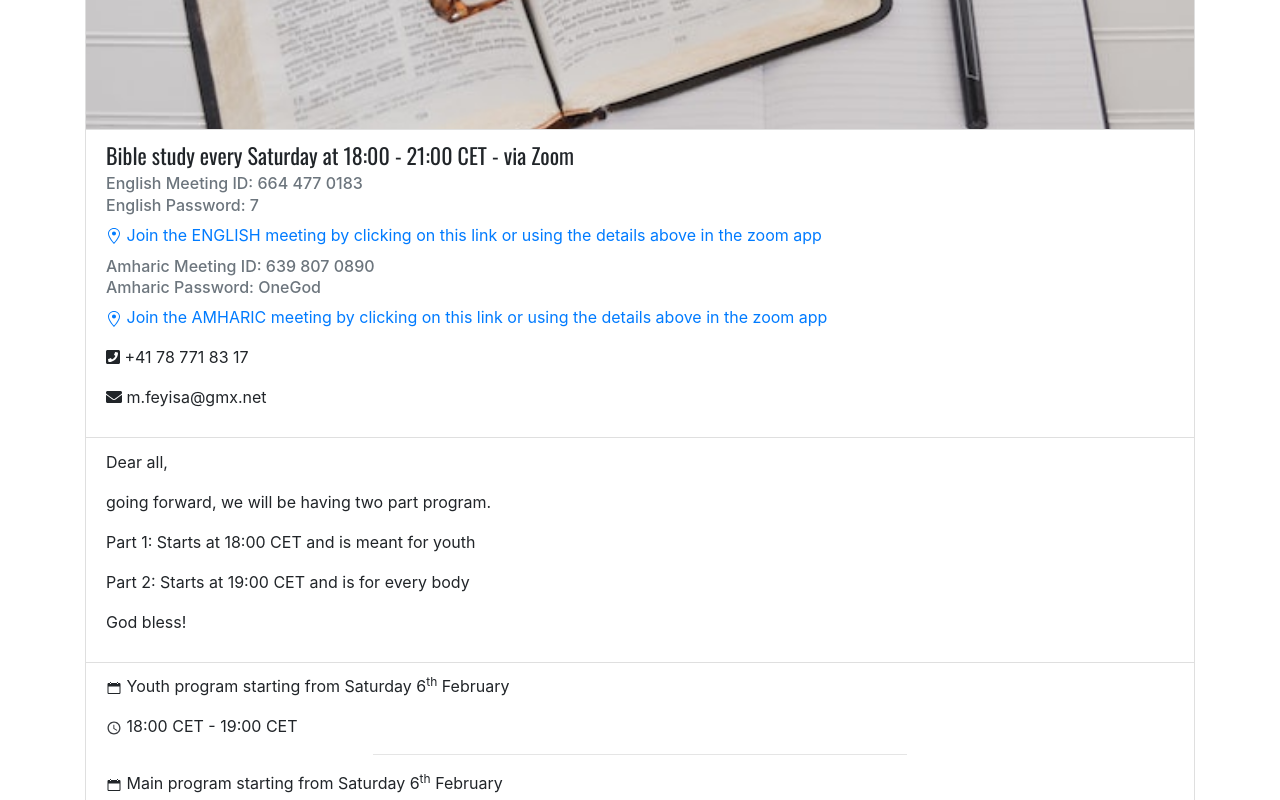
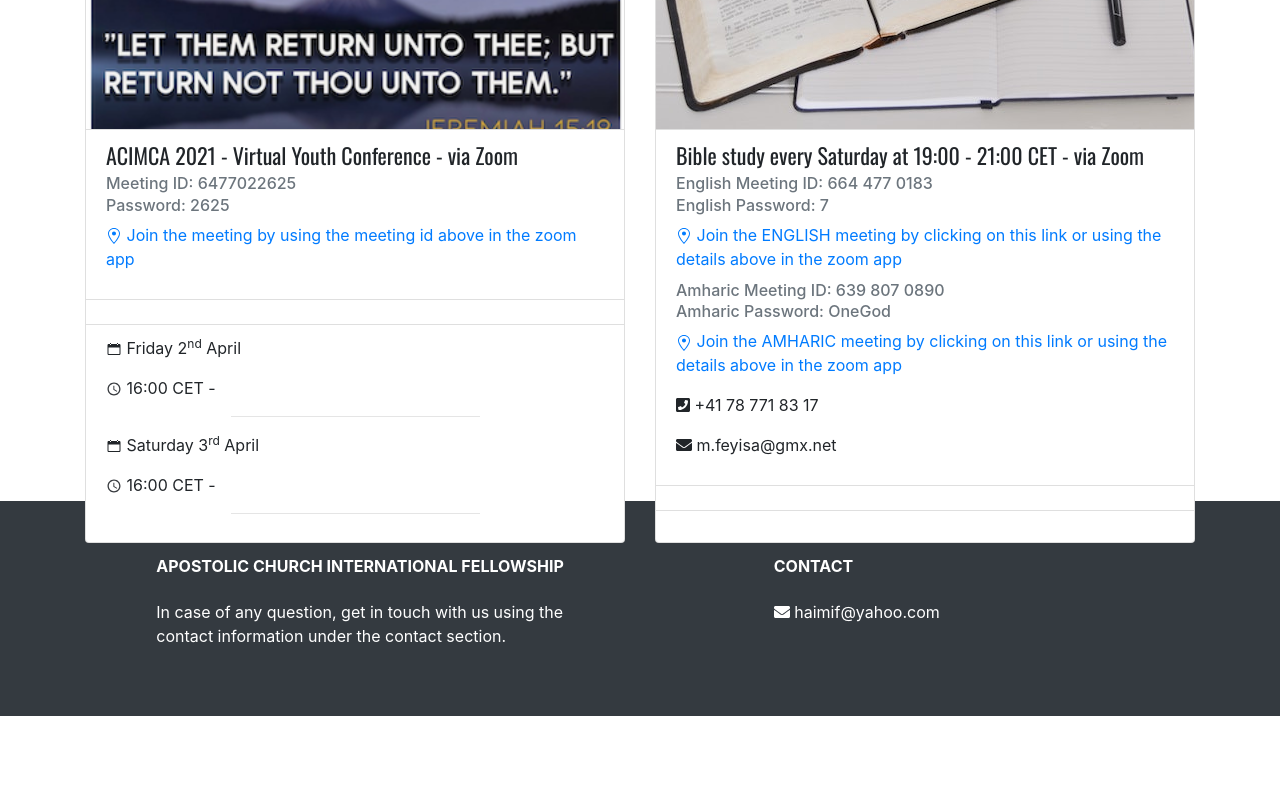
Before and after one commit to Haimanot1989/church, a React (Create React App) app: page / in a window 1280 px wide. Shown: the part 600-1400 px from the top of the page. After the commit the page ends 1316 px from the top, so only its background shows below. Built offline with nearby package versions, Linux system fonts and the light colour scheme.

Commit message:
The lords supper

```diff
--- a/src/components/Cards.js
+++ b/src/components/Cards.js
@@ -8,10 +8,12 @@ import { OnlineMeetingCard } from "./OnlineMeetingCard";
 
 const Cards = () => {
   let europeBibleStudyOnZoom = onlineMeetings["europeBibleStudyOnZoom"];
+  let ACIFNAYouthLordsSupper = onlineMeetings["ACIFNAYouthLordsSupper"];
 
   return (
     <>
       <div className="card-deck mb-2">
+        <OnlineMeetingCard {...ACIFNAYouthLordsSupper} />
         <OnlineMeetingCard {...europeBibleStudyOnZoom} />
       </div>
     </>
--- a/src/components/data/onlineMeetings.json
+++ b/src/components/data/onlineMeetings.json
@@ -184,41 +184,7 @@
       }
     },
     "imageUrl": "./bible-study.png",
-    "importantMessage": {
-      "content": [
-        "Dear all,",
-        "going forward, we will be having two part program.",
-        "Part 1: Starts at 18:00 CET and is meant for youth",
-        "Part 2: Starts at 19:00 CET and is for every body",
-        "God bless!"
-      ]
-    },
-
-    "title": "Bible study every Saturday at 18:00 - 21:00 CET",
-    "time": [
-      {
-        "id": 1,
-        "date": {
-          "day": "Youth program starting from Saturday",
-          "date": "6",
-          "sup": "th",
-          "month": "February"
-        },
-        "startTime": "18:00 CET",
-        "finishTime": "19:00 CET"
-      },
-      {
-        "id": 2,
-        "date": {
-          "day": "Main program starting from Saturday",
-          "date": "6",
-          "sup": "th",
-          "month": "February"
-        },
-        "startTime": "19:00 CET",
-        "finishTime": "21:00 CET"
-      }
-    ],
+    "title": "Bible study every Saturday at 19:00 - 21:00 CET",
     "contactInformation": {
       "emails": ["m.feyisa@gmx.net"],
       "phoneNumbers": ["+41 78 771 83 17"]
@@ -352,5 +318,43 @@
       "emails": ["antenehmoges1978@yahoo.com"],
       "phoneNumbers": ["+46 73 700 52 26"]
     }
+  },
+  "ACIFNAYouthLordsSupper": {
+    "platformName": "Zoom",
+    "zoomInfo": {
+      "language": "",
+      "meetingId": "6477022625",
+      "meetingPassword": "2625",
+      "meetingLink": {
+        "map": "https://zoom.us/join",
+        "placeName": "Join the meeting by using the meeting id above in the zoom app"
+      }
+    },
+    "imageUrl": "./acimaca_2021.png",
+    "title": "ACIMCA 2021 - Virtual Youth Conference",
+    "time": [
+      {
+        "id": 1,
+        "date": {
+          "day": "Friday",
+          "date": "2",
+          "sup": "nd",
+          "month": "April"
+        },
+        "startTime": "16:00 CET",
+        "finishTime": " "
+      },
+      {
+        "id": 1,
+        "date": {
+          "day": "Saturday",
+          "date": "3",
+          "sup": "rd",
+          "month": "April"
+        },
+        "startTime": "16:00 CET",
+        "finishTime": " "
+      }
+    ]
   }
 }
```
Also changed, not shown: public/acimaca_2021.png (added), 1 other file (tests, documents, lock files or other folders).
